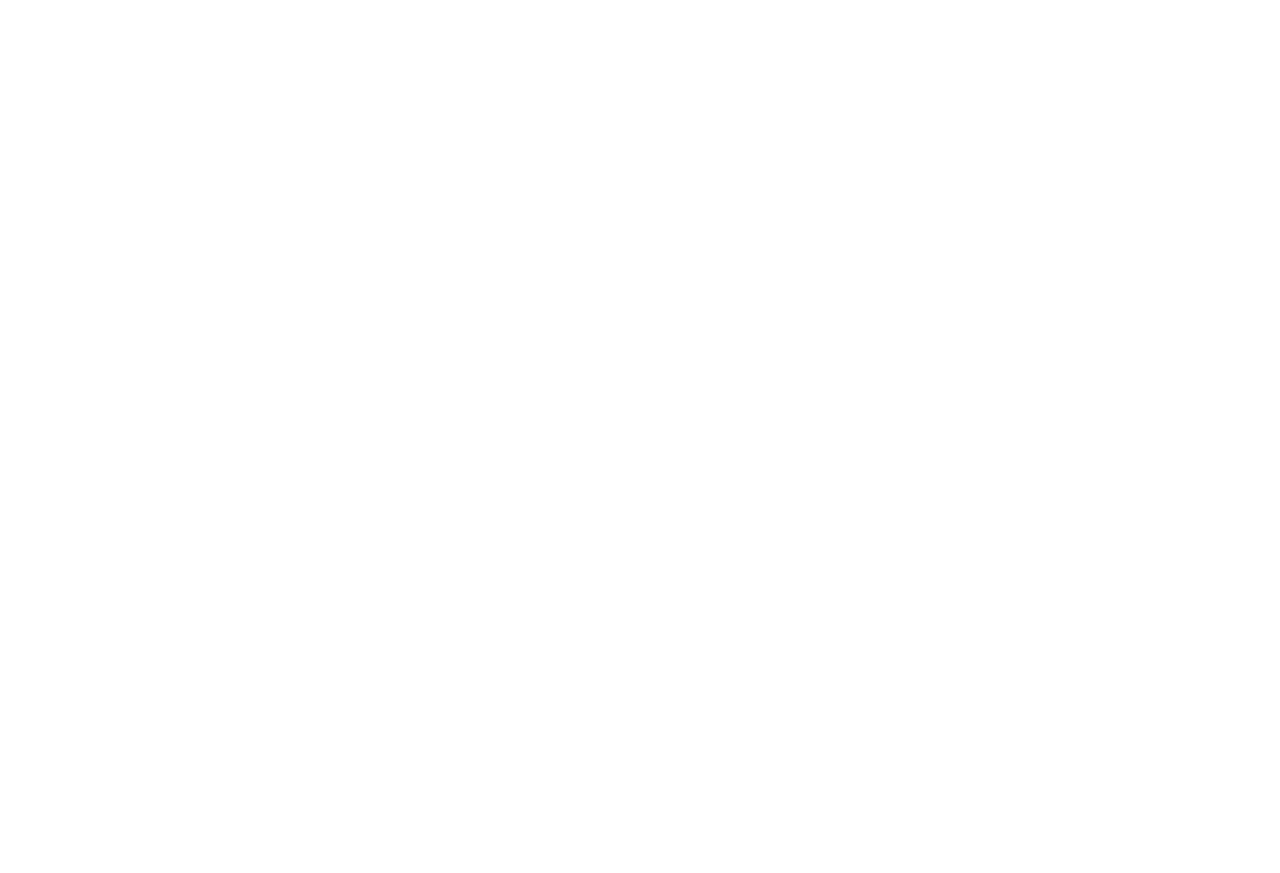
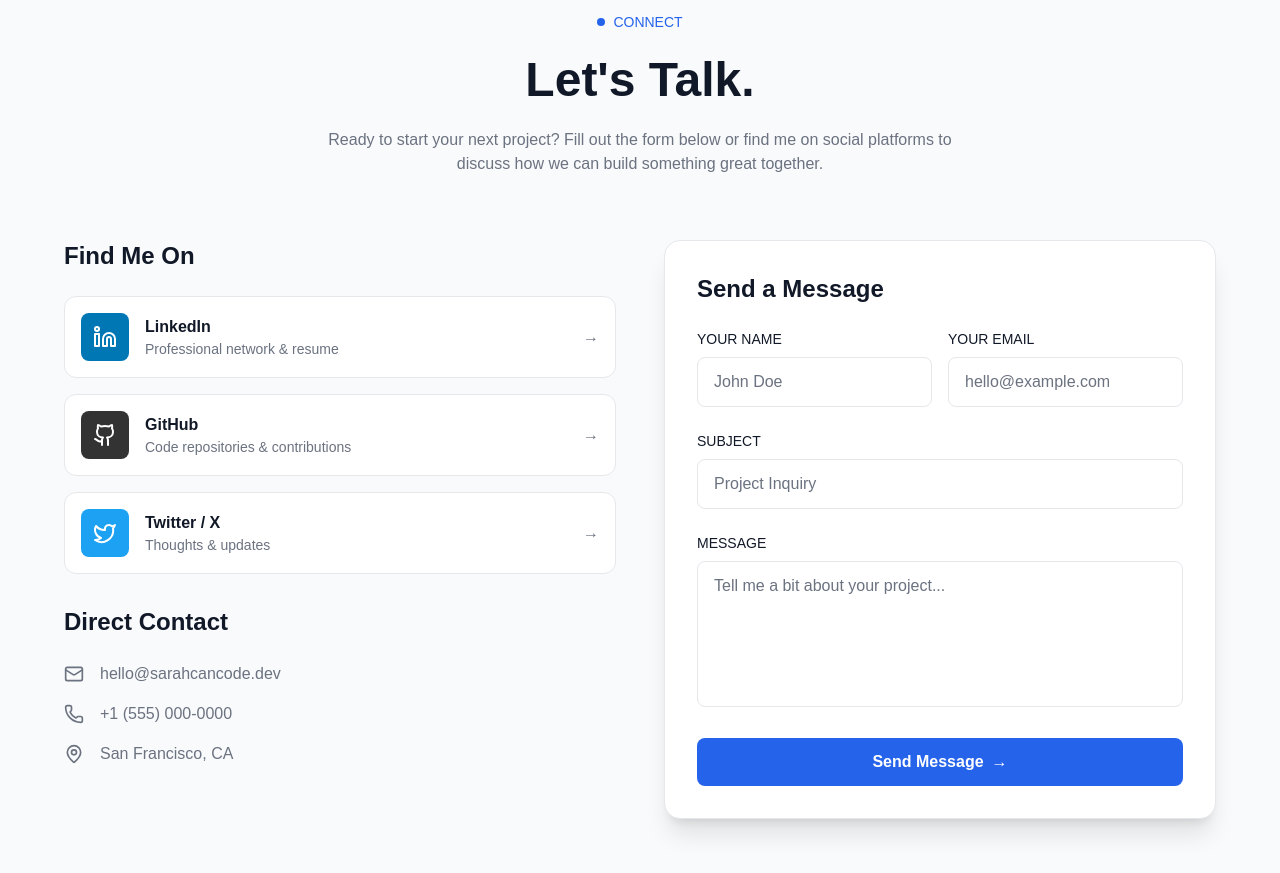
Before and after one commit to SarahWanjiru/sarahcancode, a Next.js app: page / in a window 1280 px wide. Shown: the part 4260-5133 px from the top of the page. Before the commit the page ends 4189 px from the top, so only its background shows below. Built offline with nearby package versions, Linux system fonts and the light colour scheme.

Commit message:
feat(contact): add contact section component and dependencies
Added new ContactSection component to the application and imported it into the main page. Also added lucide-react dependency for icon support in the contact section.

```diff
--- /dev/null
+++ b/app/components/ContactSection.tsx
@@ -0,0 +1,192 @@
+"use client";
+
+import { Mail, Phone, MapPin, Linkedin, Github, Twitter } from "lucide-react";
+
+export default function ContactSection() {
+  return (
+    <section id="contact" className="py-20 px-6 bg-bg-secondary">
+      <div className="max-w-7xl mx-auto">
+        <div className="text-center mb-16">
+          <div className="inline-flex items-center gap-2 text-accent text-sm font-medium mb-6">
+            <span className="w-2 h-2 bg-accent rounded-full"></span>
+            CONNECT
+          </div>
+          <h2 className="text-5xl font-bold text-text-primary mb-6">
+            Let&apos;s Talk.
+          </h2>
+          <p className="text-text-secondary max-w-2xl mx-auto">
+            Ready to start your next project? Fill out the form below or find me on
+            social platforms to discuss how we can build something great together.
+          </p>
+        </div>
+
+        <div className="grid lg:grid-cols-2 gap-12 max-w-6xl mx-auto">
+          <div className="space-y-8">
+            <div>
+              <h3 className="text-2xl font-bold text-text-primary mb-6">
+                Find Me On
+              </h3>
+              <div className="space-y-4">
+                <a
+                  href="#"
+                  className="flex items-center justify-between p-4 bg-surface border border-border rounded-xl hover:border-accent transition-colors group"
+                >
+                  <div className="flex items-center gap-4">
+                    <div className="w-12 h-12 bg-[#0077B5] rounded-lg flex items-center justify-center">
+                      <Linkedin className="w-6 h-6 text-white" />
+                    </div>
+                    <div>
+                      <p className="font-semibold text-text-primary">LinkedIn</p>
+                      <p className="text-sm text-text-secondary">
+                        Professional network & resume
+                      </p>
+                    </div>
+                  </div>
+                  <span className="text-text-secondary group-hover:text-accent transition-colors">
+                    →
+                  </span>
+                </a>
+
+                <a
+                  href="#"
+                  className="flex items-center justify-between p-4 bg-surface border border-border rounded-xl hover:border-accent transition-colors group"
+                >
+                  <div className="flex items-center gap-4">
+                    <div className="w-12 h-12 bg-[#333] dark:bg-white rounded-lg flex items-center justify-center">
+                      <Github className="w-6 h-6 text-white dark:text-[#333]" />
+                    </div>
+                    <div>
+                      <p className="font-semibold text-text-primary">GitHub</p>
+                      <p className="text-sm text-text-secondary">
+                        Code repositories & contributions
+                      </p>
+                    </div>
+                  </div>
+                  <span className="text-text-secondary group-hover:text-accent transition-colors">
+                    →
+                  </span>
+                </a>
+
+                <a
+                  href="#"
+                  className="flex items-center justify-between p-4 bg-surface border border-border rounded-xl hover:border-accent transition-colors group"
+                >
+                  <div className="flex items-center gap-4">
+                    <div className="w-12 h-12 bg-[#1DA1F2] rounded-lg flex items-center justify-center">
+                      <Twitter className="w-6 h-6 text-white" />
+                    </div>
+                    <div>
+                      <p className="font-semibold text-text-primary">Twitter / X</p>
+                      <p className="text-sm text-text-secondary">
+                        Thoughts & updates
+                      </p>
+                    </div>
+                  </div>
+                  <span className="text-text-secondary group-hover:text-accent transition-colors">
+                    →
+                  </span>
+                </a>
+              </div>
+            </div>
+
+            <div>
+              <h3 className="text-2xl font-bold text-text-primary mb-6">
+                Direct Contact
+              </h3>
+              <div className="space-y-4">
+                <div className="flex items-center gap-4 text-text-secondary">
+                  <Mail className="w-5 h-5" />
+                  <span>hello@sarahcancode.dev</span>
+                </div>
+                <div className="flex items-center gap-4 text-text-secondary">
+                  <Phone className="w-5 h-5" />
+                  <span>+1 (555) 000-0000</span>
+                </div>
+                <div className="flex items-center gap-4 text-text-secondary">
+                  <MapPin className="w-5 h-5" />
+                  <span>San Francisco, CA</span>
+                </div>
+              </div>
+            </div>
+          </div>
+
+          <div className="bg-surface border border-border rounded-2xl p-8 shadow-xl">
+            <h3 className="text-2xl font-bold text-text-primary mb-6">
+              Send a Message
+            </h3>
+            <form className="space-y-6">
+              <div className="grid md:grid-cols-2 gap-4">
+                <div>
+                  <label
+                    htmlFor="name"
+                    className="block text-sm font-medium text-text-primary mb-2"
+                  >
+                    YOUR NAME
+                  </label>
+                  <input
+                    type="text"
+                    id="name"
+                    placeholder="John Doe"
+                    className="w-full px-4 py-3 bg-bg-primary border border-border rounded-lg text-text-primary placeholder:text-text-secondary focus:outline-none focus:ring-2 focus:ring-accent"
+                  />
+                </div>
+                <div>
+                  <label
+                    htmlFor="email"
+                    className="block text-sm font-medium text-text-primary mb-2"
+                  >
+                    YOUR EMAIL
+                  </label>
+                  <input
+                    type="email"
+                    id="email"
+                    placeholder="hello@example.com"
+                    className="w-full px-4 py-3 bg-bg-primary border border-border rounded-lg text-text-primary placeholder:text-text-secondary focus:outline-none focus:ring-2 focus:ring-accent"
+                  />
+                </div>
+              </div>
+
+              <div>
+                <label
+                  htmlFor="subject"
+                  className="block text-sm font-medium text-text-primary mb-2"
+                >
+                  SUBJECT
+                </label>
+                <input
+                  type="text"
+                  id="subject"
+                  placeholder="Project Inquiry"
+                  className="w-full px-4 py-3 bg-bg-primary border border-border rounded-lg text-text-primary placeholder:text-text-secondary focus:outline-none focus:ring-2 focus:ring-accent"
+                />
+              </div>
+
+              <div>
+                <label
+                  htmlFor="message"
+                  className="block text-sm font-medium text-text-primary mb-2"
+                >
+                  MESSAGE
+                </label>
+                <textarea
+                  id="message"
+                  rows={5}
+                  placeholder="Tell me a bit about your project..."
+                  className="w-full px-4 py-3 bg-bg-primary border border-border rounded-lg text-text-primary placeholder:text-text-secondary focus:outline-none focus:ring-2 focus:ring-accent resize-none"
+                ></textarea>
+              </div>
+
+              <button
+                type="submit"
+                className="w-full bg-accent hover:bg-accent/90 text-white font-semibold py-3 px-6 rounded-lg transition-colors flex items-center justify-center gap-2"
+              >
+                Send Message
+                <span>→</span>
+              </button>
+            </form>
+          </div>
+        </div>
+      </div>
+    </section>
+  );
+}
--- a/app/page.tsx
+++ b/app/page.tsx
@@ -2,6 +2,7 @@
 
 import Image from "next/image";
 import { useState } from "react";
+import ContactSection from "./components/ContactSection";
 
 export default function Home() {
   const [selectedCategory, setSelectedCategory] = useState("Web Development");
@@ -486,6 +487,9 @@
           </div>
         </div>
       </section>
+
+      {/* Contact Section */}
+      <ContactSection />
     </div>
   );
 }
--- a/package.json
+++ b/package.json
@@ -11,6 +11,7 @@
     "format:check": "prettier --check ."
   },
   "dependencies": {
+    "lucide-react": "^0.575.0",
     "next": "16.1.6",
     "react": "19.2.3",
     "react-dom": "19.2.3"
```
Also changed, not shown: 1 other file (tests, documents, lock files or other folders).
